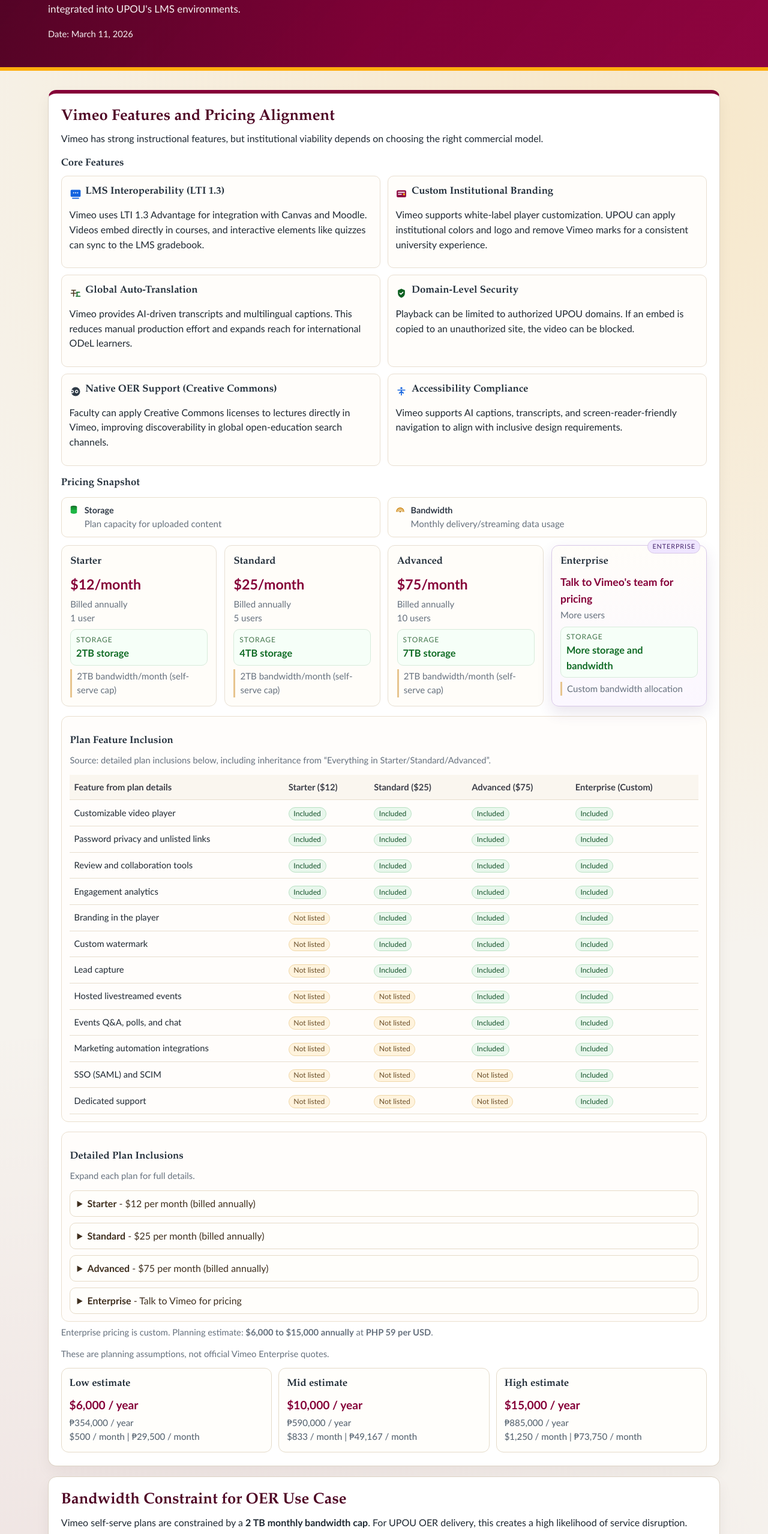
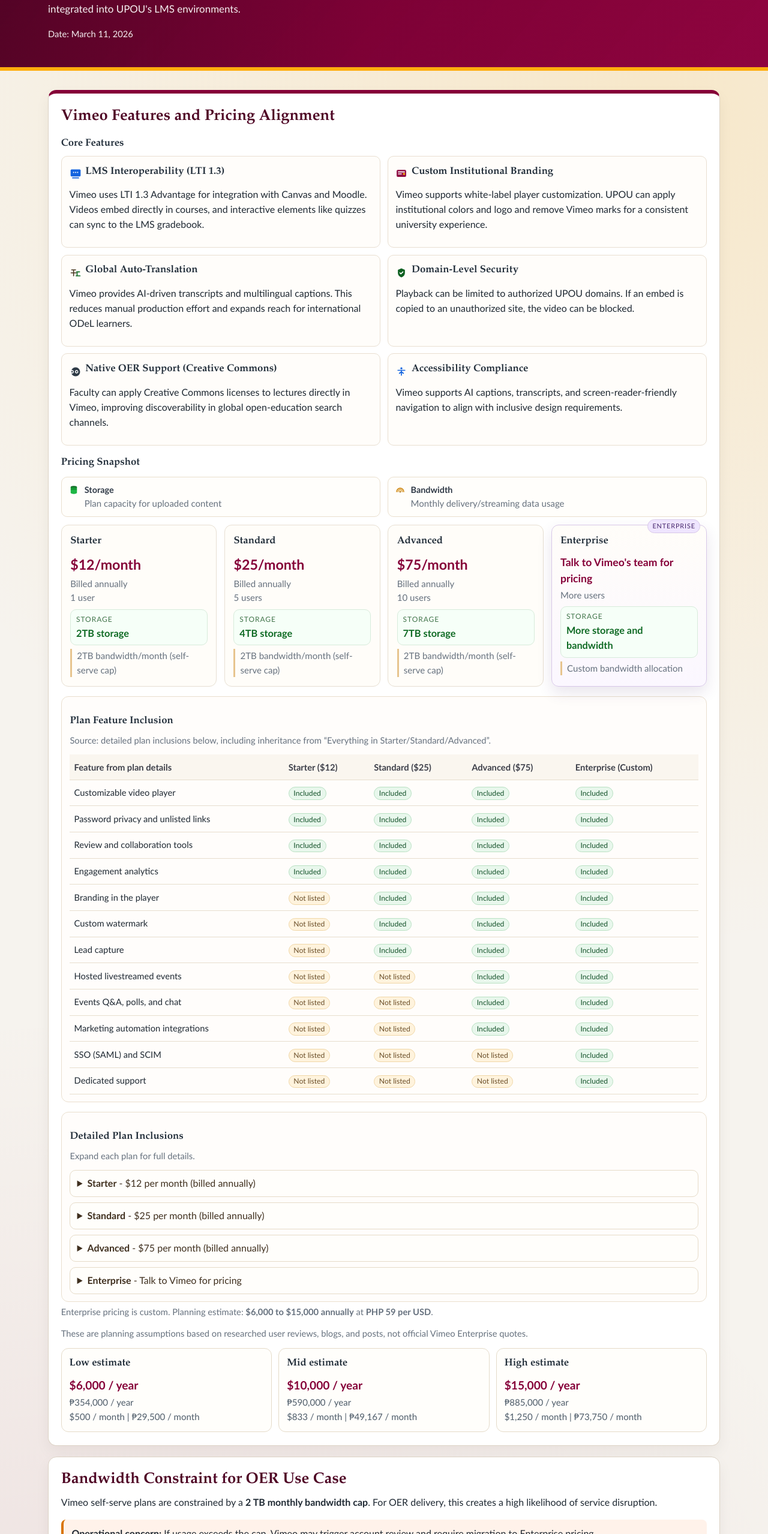
Before and after one commit to jdsr-ou/upou-vimeo, a Next.js app: page / in a window 1280 px wide. Shown: the part 242-2800 px from the top of the page at 60% size. Built offline with nearby package versions, Linux system fonts and the light colour scheme.

Commit message:
Apply latest user edits to report page

```diff
--- a/app/page.js
+++ b/app/page.js
@@ -357,10 +357,6 @@
       <main className="container main-content">
         <section className="panel panel-priority" id="vimeo-fit-pricing">
           <h2>Vimeo Features and Pricing Alignment</h2>
-          <p>
-            Vimeo has strong instructional features, but institutional viability depends on choosing the right
-            commercial model.
-          </p>
 
           <h3>Core Features</h3>
 
@@ -475,7 +471,7 @@
             at <strong>PHP 59 per USD</strong>.
           </p>
           <p className="fx-note">
-            These are planning assumptions, not official Vimeo Enterprise quotes.
+            These are planning assumptions based on researched user reviews, blogs, and posts, not official Vimeo Enterprise quotes.
           </p>
 
           <div className="estimate-grid">
@@ -502,8 +498,7 @@
         <section className="panel" id="bandwidth-constraint">
           <h2>Bandwidth Constraint for OER Use Case</h2>
           <p>
-            Vimeo self-serve plans are constrained by a <strong>2 TB monthly bandwidth cap</strong>. For
-            UPOU OER delivery, this creates a high likelihood of service disruption.
+            Vimeo self-serve plans are constrained by a <strong>2 TB monthly bandwidth cap</strong>. For OER delivery, this creates a high likelihood of service disruption.
           </p>
           <div className="warning">
             <strong>Operational concern:</strong> If usage exceeds the cap, Vimeo may trigger account review
@@ -593,8 +588,8 @@
           <h2>Recommendation</h2>
           <p>
             This evaluation indicates that Vimeo self-serve plans have material bandwidth and seat-scaling
-            constraints for public OER workloads. UPOU may consider Enterprise, self-serve with hybrid
-            architecture, or alternative platforms based on budget, risk tolerance, and operational design.
+            constraints for our workload requirements. The viable options are: Enterprise, self-serve with hybrid
+            architecture, or alternative platforms based on budget and operational design.
           </p>
         </section>
       </main>
```
